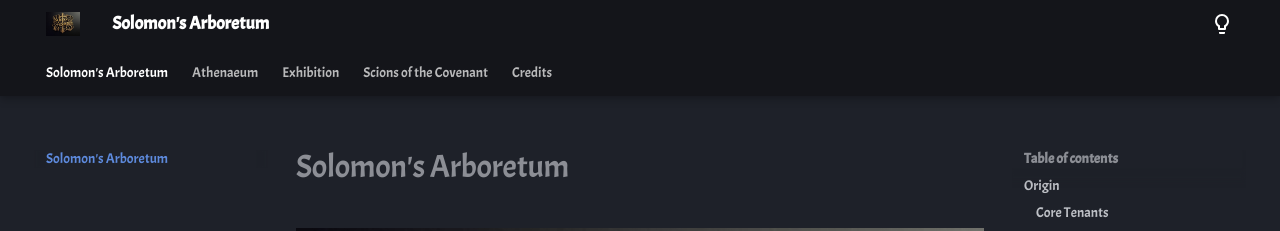
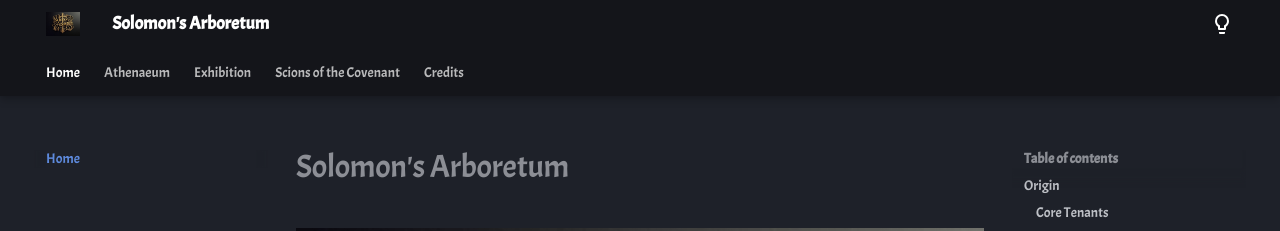
Before and after one commit to gamefreakcabe/solomons-arboretum, an MkDocs documentation site: the page built from docs/index.md, in a window 1280 px wide. Shown: the top 231 px of the page. Built offline with MkDocs 1.6.1 and Material for MkDocs 9.7.7, drawn with Linux system fonts in a browser that asks for light colours.

Commit message:
Update mkdocs.yml

```diff
--- a/mkdocs.yml
+++ b/mkdocs.yml
@@ -82,7 +82,7 @@ extra:
 
 # Navigation
 nav:
-  - Solomon's Arboretum: index.md
+  - Home: index.md
   - Athenaeum:
     - athen/index.md
   - Exhibition:
@@ -91,6 +91,6 @@ nav:
     - sotc/index.md
     - The Shadow One and the Prisoner: sotc/shadow-prisoner.md
     - The Spec Ops and the Healer: sotc/specops-healer.md
-    - The Convict and the Spy: sotc/convict-spy.md
+    #- The Convict and the Spy: sotc/convict-spy.md
     - The Witch and the Templar: sotc/witch-templar.md
   - Credits: credits.md
```
